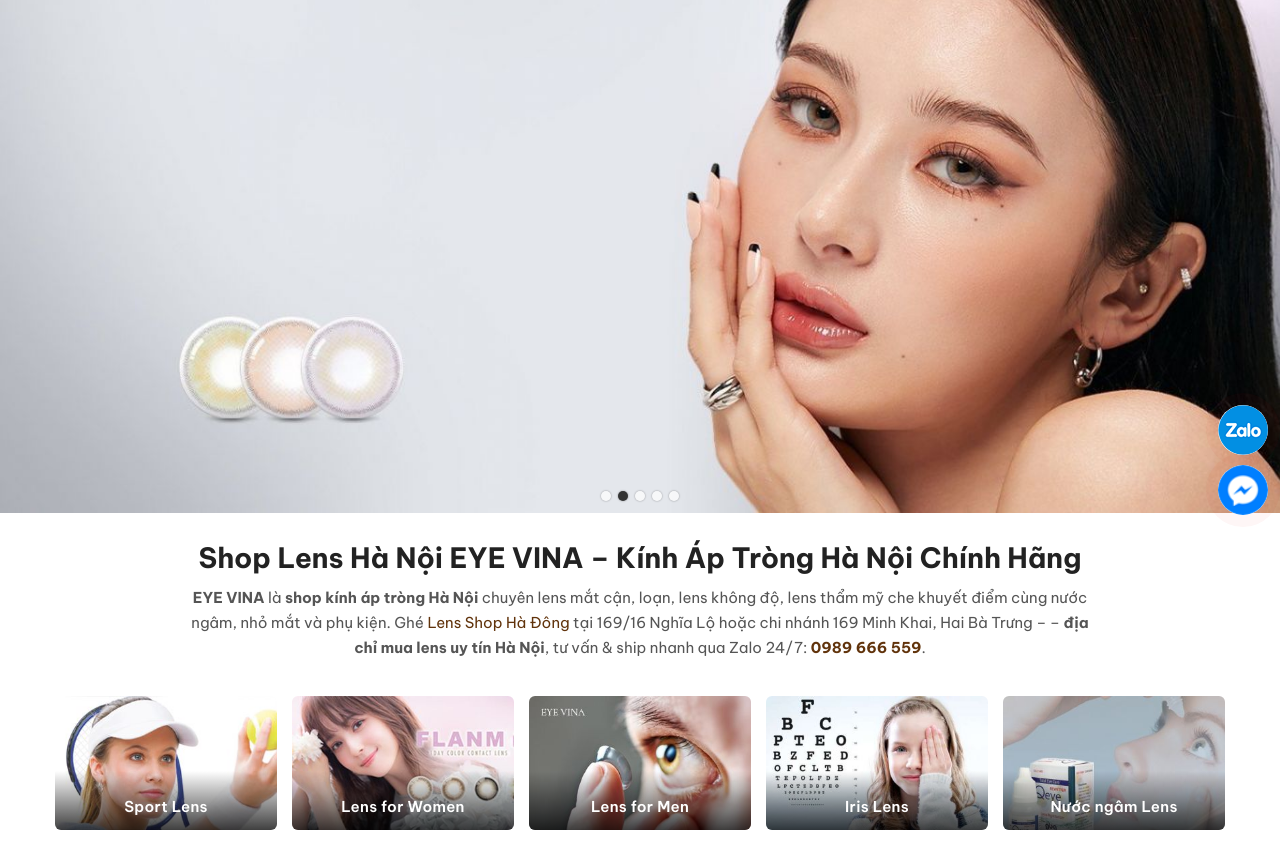
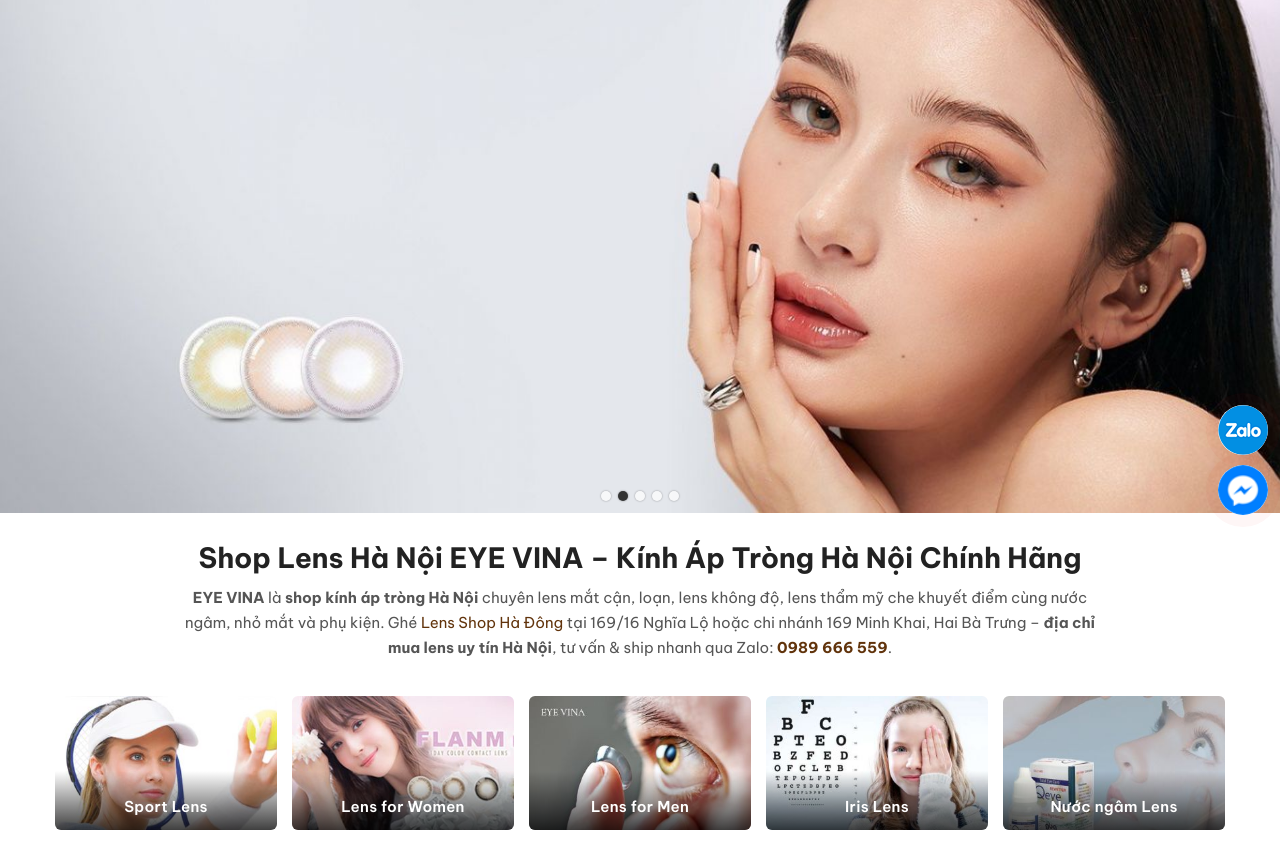
Before and after one commit to eyemedioptic/eyevina, a plain HTML site: page index.html in a window 1280 px wide. Shown: the part 209-1076 px from the top of the page. Drawn offline with Linux system fonts and the light colour scheme.

Commit message:
Đoạn giới thiệu: Zalo 24/7 -> Zalo, bỏ dấu gạch thừa
Co-Authored-By: Claude Opus 5.5 <noreply@anthropic.com>
Claude-Session: https://claude.ai/code/session_011QZR96fBk48zhP55GbehnW

```diff
--- a/index.html
+++ b/index.html
@@ -520,7 +520,7 @@ section{padding:35px 0}
 <section class="intro">
   <div class="container">
     <h1>Shop Lens Hà Nội EYE VINA – Kính Áp Tròng Hà Nội Chính Hãng</h1>
-    <p><strong>EYE VINA</strong> là <strong>shop kính áp tròng Hà Nội</strong> chuyên lens mắt cận, loạn, lens không độ, lens thẩm mỹ che khuyết điểm cùng nước ngâm, nhỏ mắt và phụ kiện. Ghé <a href="#lien-he">Lens Shop Hà Đông</a> tại 169/16 Nghĩa Lộ hoặc chi nhánh 169 Minh Khai, Hai Bà Trưng – – <strong>địa chỉ mua lens uy tín Hà Nội</strong>, tư vấn & ship nhanh qua Zalo 24/7: <a href="tel:0989666559"><b>0989 666 559</b></a>.</p>
+    <p><strong>EYE VINA</strong> là <strong>shop kính áp tròng Hà Nội</strong> chuyên lens mắt cận, loạn, lens không độ, lens thẩm mỹ che khuyết điểm cùng nước ngâm, nhỏ mắt và phụ kiện. Ghé <a href="#lien-he">Lens Shop Hà Đông</a> tại 169/16 Nghĩa Lộ hoặc chi nhánh 169 Minh Khai, Hai Bà Trưng – <strong>địa chỉ mua lens uy tín Hà Nội</strong>, tư vấn & ship nhanh qua Zalo: <a href="https://zalo.me/0989666559" target="_blank" rel="noopener"><b>0989 666 559</b></a>.</p>
   </div>
 </section>
 
```
